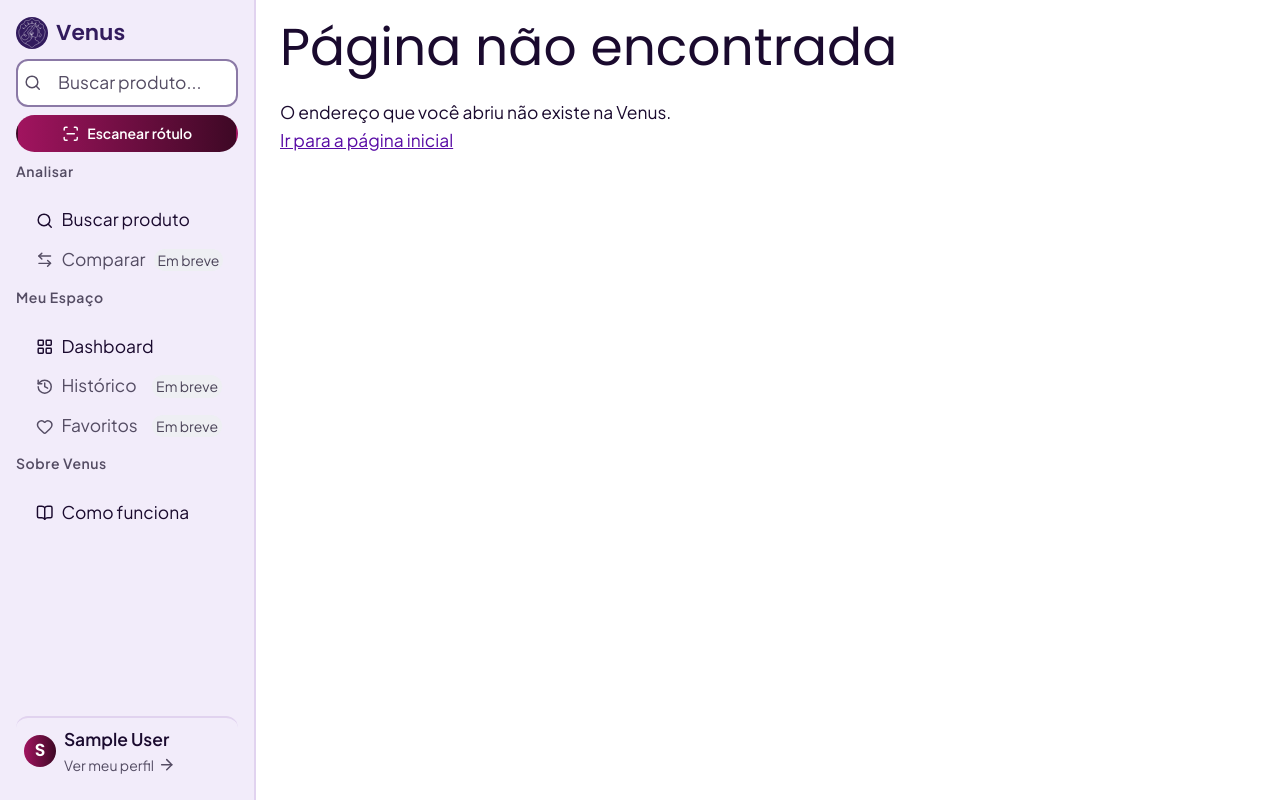
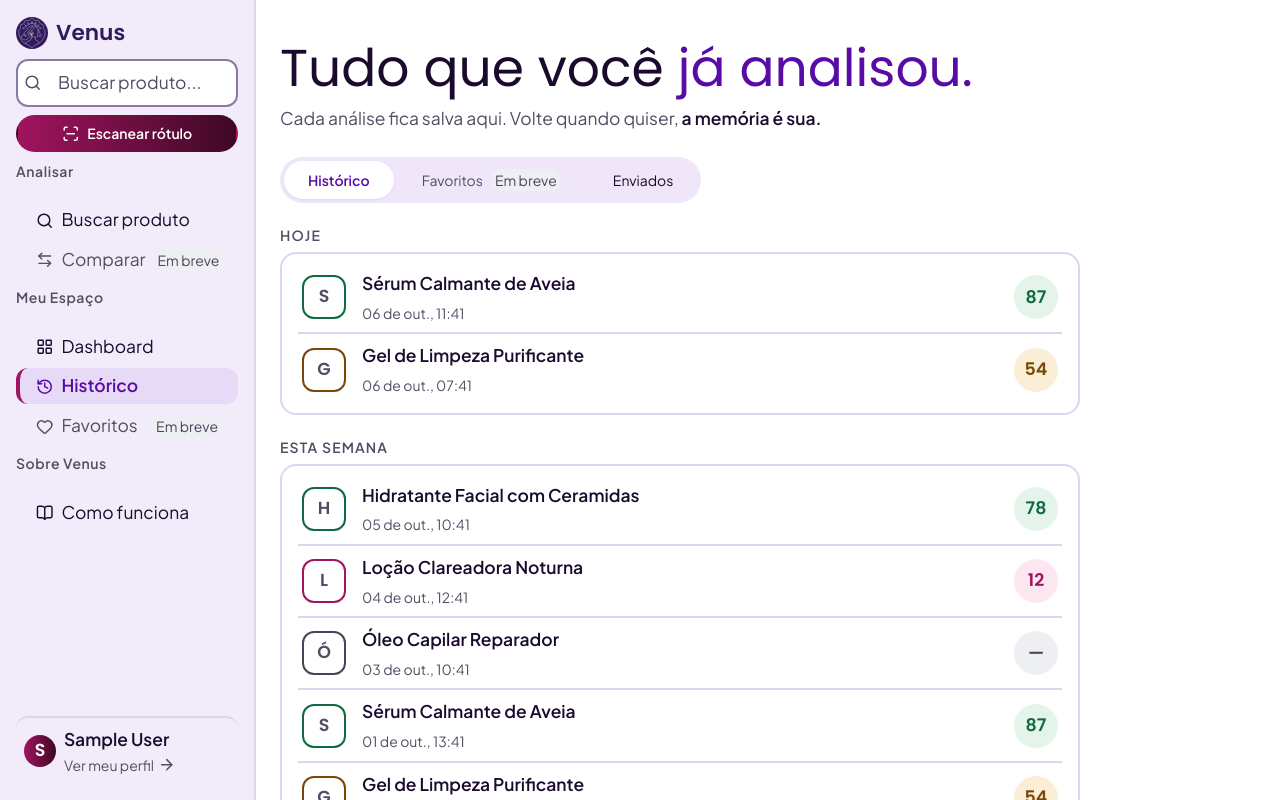
Before and after one commit to Venus-System/Venus-Web, a React (Vite) app: page /historico in a window 1280 px wide. Shown: the top 800 px of the page. Built offline with nearby package versions, Linux system fonts and the light colour scheme; no server answers; sample sign-in values are in the browser's storage.

Commit message:
feat: Adicionando tela de histórico

```diff
--- a/src/App.tsx
+++ b/src/App.tsx
@@ -23,6 +23,7 @@
 import Termos from "./pages/Termos";
 import Cookies from "./pages/Cookies";
 import Enviados from "./pages/Enviados";
+import Historico from "./pages/Historico";
 
 function App() {
   return (
@@ -59,6 +60,14 @@
         }
       />
       <Route
+        path="/historico"
+        element={
+          <RotaPrivada>
+            <Historico />
+          </RotaPrivada>
+        }
+      />
+      <Route
         path="/historico/enviados"
         element={
           <RotaPrivada>
--- a/src/components/Footer/index.tsx
+++ b/src/components/Footer/index.tsx
@@ -20,7 +20,7 @@
       { to: "/pesquisa", label: "Analisar" },
       { to: "/comparar", label: "Comparar", emBreve: true },
       { to: "/dashboard", label: "Dashboard" },
-      { to: "/historico", label: "Histórico", emBreve: true },
+      { to: "/historico", label: "Histórico" },
     ],
   },
   {
--- a/src/components/Sidebar/index.tsx
+++ b/src/components/Sidebar/index.tsx
@@ -54,7 +54,7 @@
     title: "Meu Espaço",
     links: [
       { to: "/dashboard", label: "Dashboard", Icon: LayoutGrid },
-      { to: "/historico", label: "Histórico", Icon: History, emBreve: true },
+      { to: "/historico", label: "Histórico", Icon: History },
       { to: "/favoritos", label: "Favoritos", Icon: Heart, emBreve: true },
     ],
   },
--- a/src/pages/Dashboard/index.tsx
+++ b/src/pages/Dashboard/index.tsx
@@ -297,10 +297,10 @@
                     </p>
                   </div>
 
-                  <p className={styles.emBreveLinha}>
+                  <Button variant="secondary" to="/historico">
                     Histórico completo
-                    <span className={styles.emBreve}>Em breve</span>
-                  </p>
+                    <ArrowRight className={styles.icone} aria-hidden="true" />
+                  </Button>
                 </div>
 
                 {estado.painel.recentAnalyses.length === 0 ? (
--- /dev/null
+++ b/src/pages/Historico/index.tsx
@@ -0,0 +1,152 @@
+import { useEffect, useRef } from "react";
+import { Link } from "react-router-dom";
+import Button from "../../components/Button";
+import MainLayout from "../../components/MainLayout";
+import MySpaceNav from "../../components/MySpaceNav";
+import ProductRow from "../../components/ProductRow";
+import { useHistorico } from "../../hooks/useHistorico";
+import type { EstadoHistorico } from "../../hooks/useHistorico";
+import { agruparPorData } from "../../utils/agruparPorData";
+import { nivelDaRecomendacao } from "../../utils/niveis";
+import styles from "./styles.module.css";
+
+function anuncio(estado: EstadoHistorico): string {
+  if (estado.status === "carregando") {
+    return "Carregando o seu histórico.";
+  }
+
+  if (estado.status !== "pronto") {
+    return "";
+  }
+
+  if (estado.carregandoMais) {
+    return "Carregando mais análises.";
+  }
+
+  if (estado.recemCarregadas === null) {
+    return "";
+  }
+
+  return estado.recemCarregadas === 1
+    ? "1 análise carregada."
+    : `${estado.recemCarregadas} análises carregadas.`;
+}
+
+function Historico() {
+  const { estado, recarregar, carregarMais } = useHistorico();
+  const fimRef = useRef<HTMLParagraphElement>(null);
+
+  const chegouAoFimCarregando =
+    estado.status === "pronto" &&
+    !estado.temMais &&
+    estado.recemCarregadas !== null;
+
+  useEffect(() => {
+    if (chegouAoFimCarregando) {
+      fimRef.current?.focus();
+    }
+  }, [chegouAoFimCarregando]);
+
+  return (
+    <MainLayout>
+      <div className={styles.page}>
+        <header className={styles.header}>
+          <h1 className={styles.title}>
+            Tudo que você <span className={styles.destaque}>já analisou.</span>
+          </h1>
+          <p className={styles.subtitle}>
+            Cada análise fica salva aqui. Volte quando quiser,{" "}
+            <strong>a memória é sua.</strong>
+          </p>
+        </header>
+
+        <MySpaceNav />
+
+        <p className="texto-oculto" aria-live="polite">
+          {anuncio(estado)}
+        </p>
+
+        {estado.status === "carregando" ? (
+          <p className={styles.estado}>Carregando o seu histórico...</p>
+        ) : null}
+
+        {estado.status === "erro" ? (
+          <div className={styles.erro}>
+            <p role="alert">{estado.mensagem}</p>
+
+            <Button variant="secondary" onClick={recarregar}>
+              Tentar de novo
+            </Button>
+          </div>
+        ) : null}
+
+        {estado.status === "pronto" && estado.analises.length === 0 ? (
+          <p className={styles.vazio}>
+            Você ainda não analisou nenhum produto.{" "}
+            <Link to="/pesquisa">Busque um produto para começar</Link>.
+          </p>
+        ) : null}
+
+        {estado.status === "pronto"
+          ? agruparPorData(
+              estado.analises,
+              (analise) => analise.analyzedAt,
+            ).map((grupo) => (
+              <section
+                key={grupo.id}
+                className={styles.secao}
+                aria-labelledby={`titulo-${grupo.id}`}
+              >
+                <h2 id={`titulo-${grupo.id}`} className={styles.secaoTitulo}>
+                  {grupo.titulo}
+                </h2>
+
+                <ul className={styles.lista}>
+                  {grupo.itens.map((analise) => (
+                    <li key={analise.id}>
+                      <ProductRow
+                        produto={analise.product}
+                        nota={analise.finalScore}
+                        nivel={nivelDaRecomendacao(
+                          analise.recommendationLevel,
+                        )}
+                        realizadaEm={analise.analyzedAt}
+                      />
+                    </li>
+                  ))}
+                </ul>
+              </section>
+            ))
+          : null}
+
+        {estado.status === "pronto" && estado.temMais ? (
+          <div className={styles.mais}>
+            <Button
+              variant="secondary"
+              onClick={carregarMais}
+              aria-disabled={estado.carregandoMais}
+            >
+              {estado.carregandoMais ? "Carregando..." : "Carregar mais"}
+            </Button>
+
+            {estado.erroAoCarregarMais === null ? null : (
+              <p role="alert" className={styles.erroMais}>
+                {estado.erroAoCarregarMais}
+              </p>
+            )}
+          </div>
+        ) : null}
+
+        {estado.status === "pronto" &&
+        !estado.temMais &&
+        estado.analises.length > 0 ? (
+          <p ref={fimRef} tabIndex={-1} className={styles.fim}>
+            Essas são todas as suas análises.
+          </p>
+        ) : null}
+      </div>
+    </MainLayout>
+  );
+}
+
+export default Historico;
--- /dev/null
+++ b/src/pages/Historico/styles.module.css
@@ -0,0 +1,92 @@
+.page {
+  display: flex;
+  flex-direction: column;
+  gap: var(--espaco-4);
+  padding-block: var(--espaco-4);
+}
+
+.header {
+  display: flex;
+  flex-direction: column;
+  gap: var(--espaco-2);
+}
+
+.header > * {
+  margin: 0;
+}
+
+.title {
+  color: var(--texto);
+  font-size: var(--tamanho-enorme);
+  line-height: 1.1;
+}
+
+.destaque {
+  color: var(--violeta);
+}
+
+.subtitle {
+  max-width: 50ch;
+  color: var(--texto-suave);
+}
+
+.subtitle strong {
+  color: var(--texto);
+}
+
+.estado,
+.vazio,
+.fim {
+  max-width: 60ch;
+  color: var(--texto-suave);
+}
+
+.erro {
+  display: flex;
+  flex-direction: column;
+  align-items: flex-start;
+  gap: var(--espaco-3);
+  color: var(--avoid);
+  font-weight: var(--peso-forte);
+}
+
+.secao {
+  display: flex;
+  flex-direction: column;
+  gap: var(--espaco-2);
+  max-width: 50rem;
+}
+
+.secaoTitulo {
+  color: var(--texto-suave);
+  font-family: var(--fonte-corpo);
+  font-size: var(--tamanho-pequeno);
+  font-weight: var(--peso-forte);
+  letter-spacing: 0.08em;
+  text-transform: uppercase;
+}
+
+.lista {
+  margin: 0;
+  padding: var(--espaco-2) var(--espaco-3);
+  background-color: var(--card);
+  border: var(--borda-largura) solid var(--borda);
+  border-radius: var(--raio-grande);
+  list-style: none;
+}
+
+.lista > li:last-child > * {
+  border-bottom: none;
+}
+
+.mais {
+  display: flex;
+  flex-direction: column;
+  align-items: flex-start;
+  gap: var(--espaco-2);
+}
+
+.erroMais {
+  color: var(--avoid);
+  font-weight: var(--peso-forte);
+}
```
